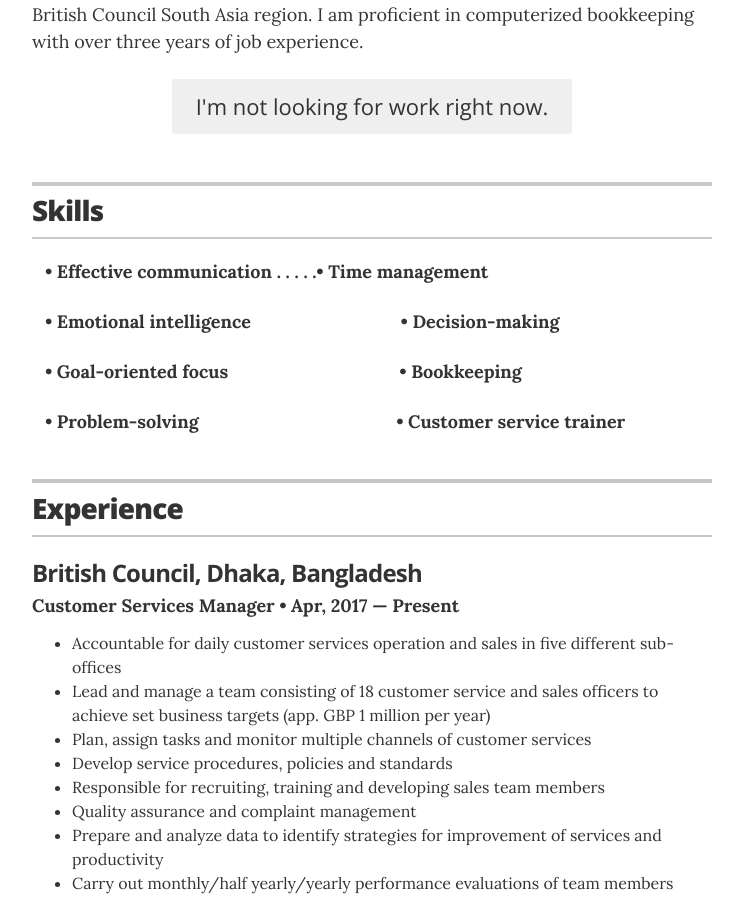
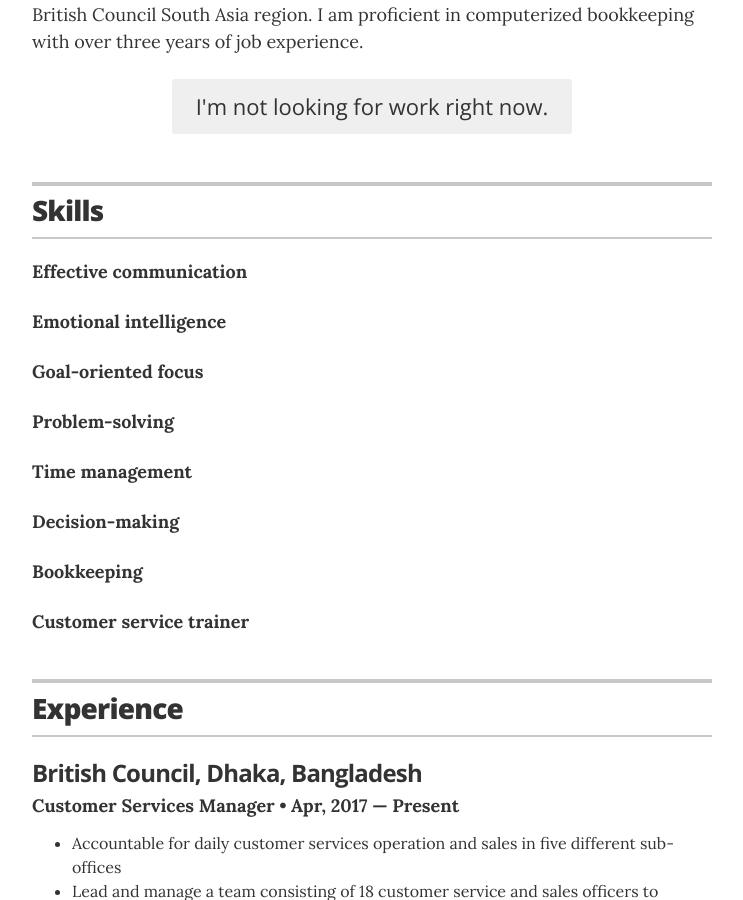
Before and after one commit to Tasnuba-s/resume, a Jekyll site: the page built from index.html, in a window 1280 px wide and 900 px high, scrolled down 514 px. Shown: the whole window, without its empty margins (268-1011 px from the left). Built offline with Jekyll 4.4.1, drawn with Linux system fonts in a browser that asks for light colours; part of the change alters nothing that is shown.

```diff
--- a/_data/skills.yml
+++ b/_data/skills.yml
@@ -1,16 +1,32 @@
 # Skills
+# 8
+- skill: Effective communication
+  # description:
+
+# 7
+- skill: Emotional intelligence
+  # description:
+
+# 6
+- skill: Goal-oriented focus
+  # description:
+
+# 5
+- skill: Problem-solving
+  # description:
+
 # 4
-- skill: ⠀&bull; Effective communication‌‌ ‌‌. . ‌‌. ‌‌. ‌‌.&bull; Time management
-  # description:                             # description:
+- skill: Time management
+  # description:
 
 # 3
-- skill: ⠀&bull; Emotional intelligence⠀⠀⠀⠀⠀⠀⠀⠀⠀⠀ ⠀&bull; Decision-making
-  # description:                             # description:
+- skill: Decision-making
+  # description:
 
 # 2
-- skill: ⠀&bull; Goal-oriented focus⠀⠀⠀⠀⠀⠀⠀⠀⠀⠀⠀⠀⠀&bull; Bookkeeping
-  # description:                             # description:
+- skill: Bookkeeping
+  # description:
 
 # 1
-- skill: ⠀&bull; Problem-solving⠀⠀⠀⠀⠀⠀⠀⠀⠀⠀⠀⠀⠀⠀⠀&bull; Customer service trainer
-  # description:                             # description:
+- skill: Customer service trainer
+  # description:
```
